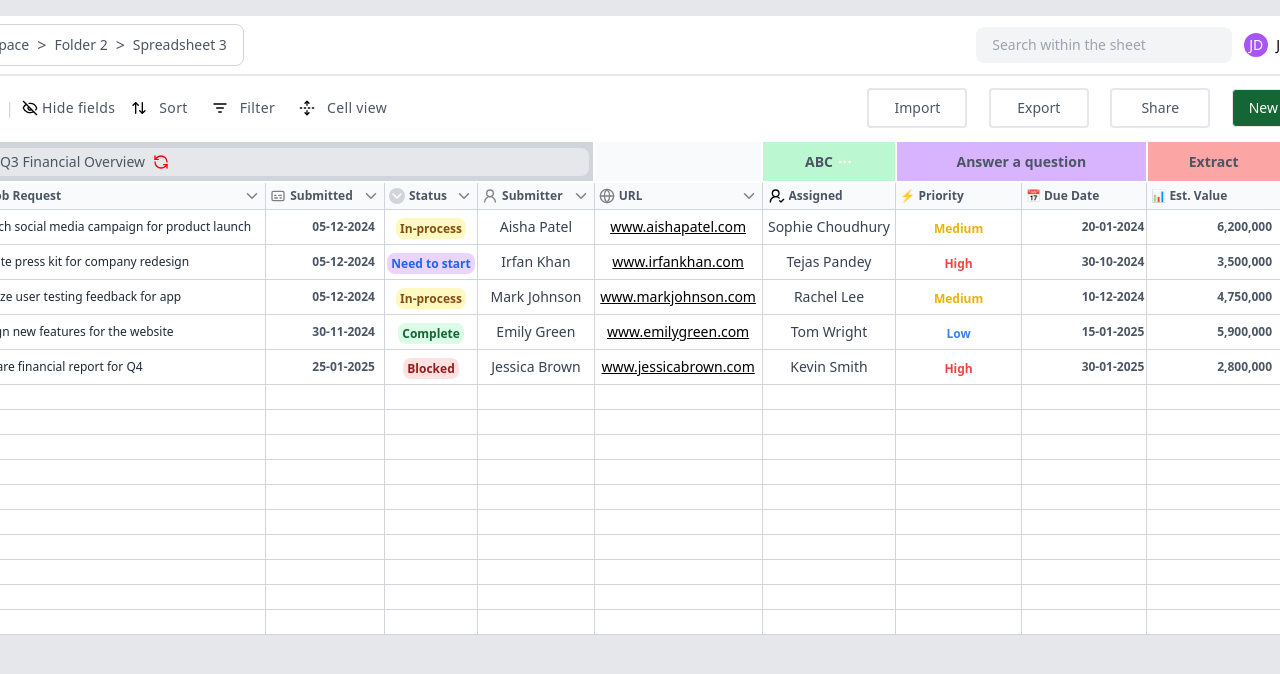
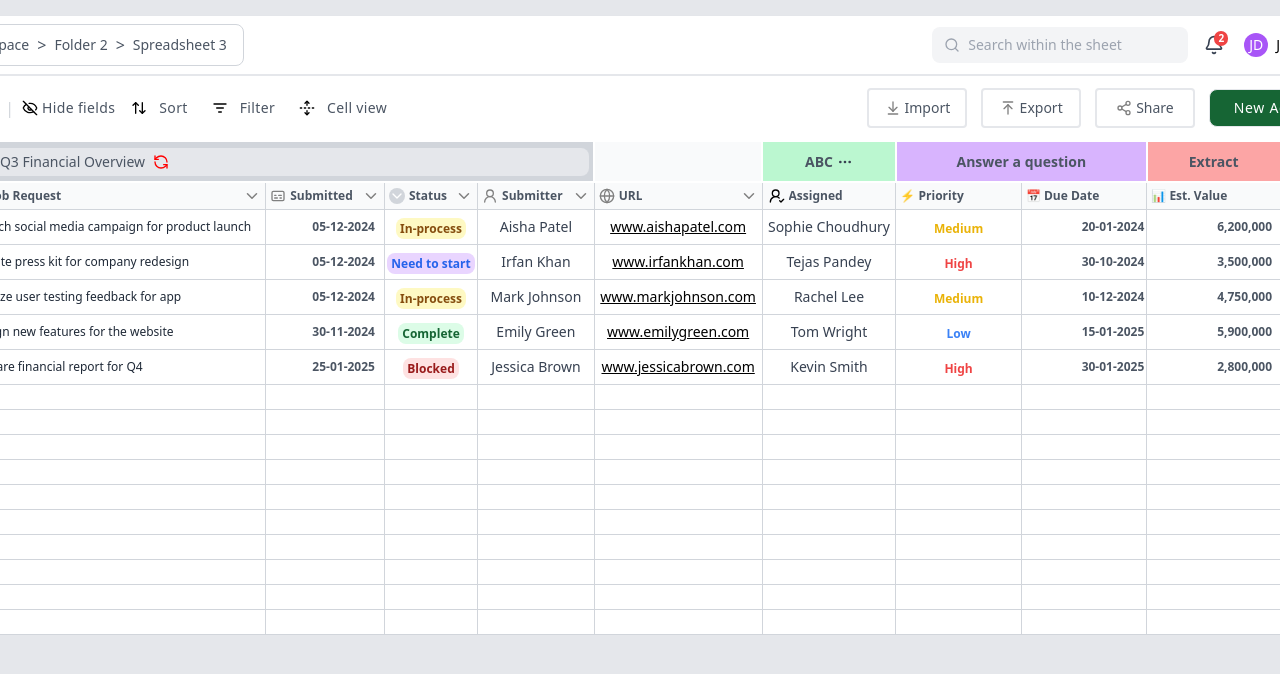
Before and after one commit to kartik23kg38/Inscripts_Spreadsheet, a React (Create React App) app: page / in a window 1280 px wide. Shown: the top 674 px of the page. Built offline with nearby package versions, Linux system fonts and the light colour scheme.

Commit message:
feat: add search icon in input, notification badge, and profile alignment

```diff
--- a/src/components/Header.tsx
+++ b/src/components/Header.tsx
@@ -1,4 +1,14 @@
-import { ChevronsRight, ListFilter, UnfoldVertical } from 'lucide-react';
+import {
+  ArrowDownToLine,
+  ArrowDownToLineIcon,
+  ArrowUpToLine,
+  Bell,
+  ChevronsRight,
+  ListFilter,
+  Search,
+  Share2,
+  UnfoldVertical,
+} from 'lucide-react';
 import React, { JSX } from 'react';
 import { EyeOff } from 'lucide-react';
 import { ArrowUpDown } from 'lucide-react';
@@ -48,13 +58,30 @@ const Header: React.FC<HeaderProps> = ({
             ))}
           </div>
         </div>
-        <div className="actions-right flex items-center space-x-2">
+        <div className="actions-right flex items-center space-x-4">
+          {/* Search Input with Icon */}
+          <div className="relative">
+            <Search
+              className="absolute left-3 top-2.5 text-gray-400"
+              size={16}
+            />
             <input
               type="text"
               placeholder="Search within the sheet"
-            className="bg-gray-100 text-sm rounded-lg pl-4 py-2 focus:outline-none focus:ring-2 focus:ring-blue-500 w-64"
+              className="bg-gray-100 text-sm rounded-lg pl-9 pr-4 py-2 focus:outline-none focus:ring-2 focus:ring-blue-500 w-64"
               onChange={handleSearch}
             />
+          </div>
+
+          {/* Notification Icon with Badge */}
+          <div className="relative">
+            <Bell size={20} className="text-gray-700" />
+            <span className="absolute -top-1 -right-1 bg-red-500 text-white text-[10px] font-semibold px-1 rounded-full">
+              2
+            </span>
+          </div>
+
+          {/* Profile */}
           <div className="profile flex items-center p-1">
             <div className="w-6 h-6 rounded-full bg-purple-500 flex items-center justify-center">
               <span className="text-white text-sm">JD</span>
@@ -126,26 +153,31 @@ const Header: React.FC<HeaderProps> = ({
             className="actions-right flex items-center justify-between space-x-1"
             style={{ width: '487px', height: '36px' }}
           >
+            <div>
               <button
-              className="bg-white border-2 text-gray-600 p-2 rounded hover:bg-gray-100 w-[100px] text-sm"
+                className="bg-white border-2 text-gray-600 p-2 rounded hover:bg-gray-100 w-[100px] text-sm flex items-center justify-center space-x-1"
                 onClick={() => handleButtonClick('Import')}
               >
-              Import
+                <ArrowDownToLineIcon size={16} stroke="gray" />
+                <span>Import</span>
+              </button>
+            </div>
+            <button
+              className="bg-white border-2 text-gray-600 p-2 rounded hover:bg-gray-100 w-[100px] text-sm flex items-center justify-center space-x-1"
+              onClick={() => handleButtonClick('Export')}
+            >
+              <ArrowUpToLine size={16} stroke="gray" />
+              <span>Export</span>
             </button>
             <button
-              className="bg-white border-2 text-gray-600 p-2 rounded hover:bg-gray-100 w-[100px] text-sm"
-              onClick={() => handleButtonClick('Export')}
+              className="bg-white border-2 text-gray-600 p-2 rounded hover:bg-gray-100 w-[100px] text-sm flex items-center justify-center space-x-1"
+              onClick={() => handleButtonClick('Share')}
             >
-              Export
+              <Share2 size={16} stroke="gray" />
+              <span>Share</span>
             </button>
             <button
-              className="bg-white border-2 text-gray-600 p-2 rounded hover:bg-gray-100 w-[100px] text-sm"
-              onClick={() => handleButtonClick('Share')}
-            >
-              Share
-            </button>
-            <button
-              className="bg-green-800 border text-white py-2 px-4 rounded hover:bg-green-900 text-sm"
+              className="bg-green-800 border text-white py-2 px-6 tracking-wider rounded-lg hover:bg-green-900 text-sm"
               onClick={() => handleButtonClick('New Action')}
             >
               New Action
--- a/src/components/Table.tsx
+++ b/src/components/Table.tsx
@@ -192,7 +192,7 @@ const Table: React.FC<TableProps> = (): JSX.Element => {
               <th className="border-2 border-white bg-green-200 text-sm font-medium text-gray-700 w-32 p-1">
                 <div className="flex justify-center items-center space-x-1 rounded-lg">
                   <div className="text-gray-600 font-semibold">ABC</div>
-                  <Ellipsis size={16} className="stroke-white" />
+                  <Ellipsis size={16} className="stroke-gray" />
                 </div>
               </th>
 
```
Lines whose indentation alone changed are shown as unchanged.
